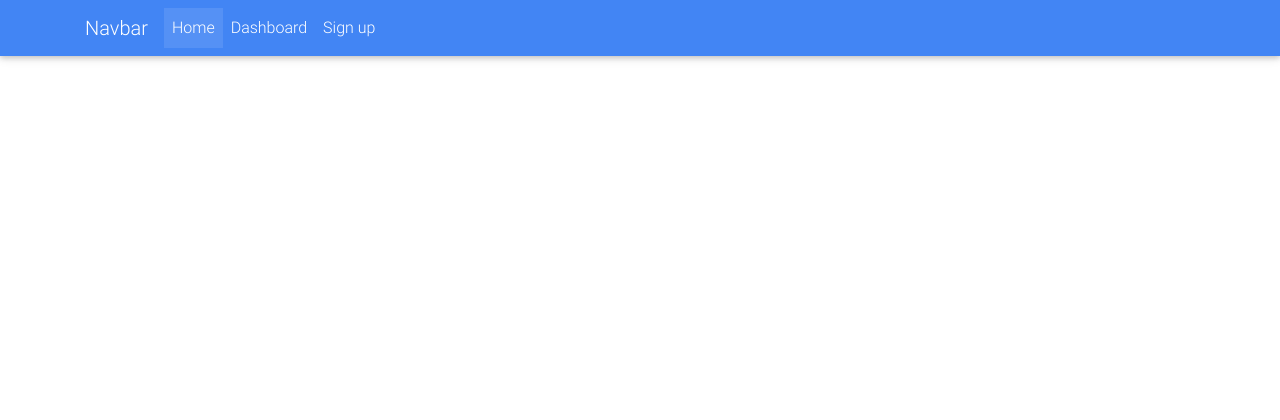
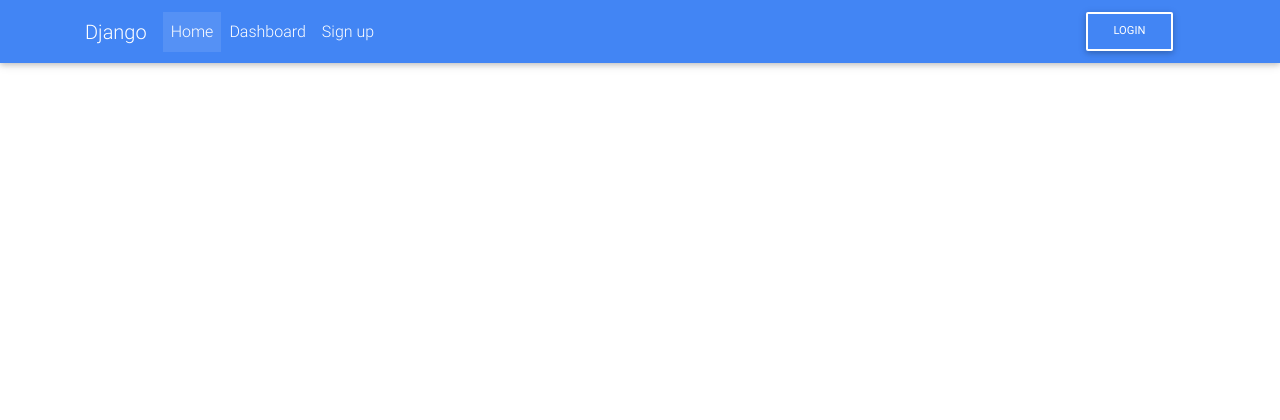
Before and after one commit to Alexmhack/Django-Signup, a Django app: page / in a window 1280 px wide. Shown: the top 420 px of the page. Run offline with Django 3.2, Linux system fonts and the light colour scheme; some libraries are stand-ins or nearby versions.

Commit message:
add links and buttons in navbar

```diff
--- a/templates/navbar.html
+++ b/templates/navbar.html
@@ -3,7 +3,7 @@
 
 <div class="container">
     <!-- Navbar brand -->
-    <a class="navbar-brand" href="#">Navbar</a>
+    <a class="navbar-brand" href="{% url 'home' %}">Django</a>
 
     <!-- Collapse button -->
     <button class="navbar-toggler" type="button" data-toggle="collapse" data-target="#basicExampleNav" aria-controls="basicExampleNav"
@@ -17,7 +17,7 @@
         <!-- Links -->
         <ul class="navbar-nav mr-auto">
             <li class="nav-item active">
-                <a class="nav-link" href="#">Home
+                <a class="nav-link" href="{% url 'home' %}">Home
                     <span class="sr-only">(current)</span>
                 </a>
             </li>
@@ -31,7 +31,21 @@
         </ul>
         <!-- Links -->
 
-
+        <!-- login and logout buttons -->
+        <div class="my-1 mr-3">
+            {% if user.is_authenticated %}
+                <a class="btn btn-outline-white btn-md my-2 my-sm-0 ml-3" href="{% url 'logout' %}">Logout</a>
+        </div>
+        <div class="my-1 mr-3">
+                <!-- user icon -->
+                <div class="white-text">
+                   <i class="fa fa-user" aria-hidden="true"></i>
+                   {{ request.user }}
+                </div>
+            {% else %}
+                <a class="btn btn-outline-white btn-md my-2 my-sm-0 ml-3" href="{% url 'login' %}">Login</a>
+            {% endif %}
+        </div>
     </div>
     <!-- Collapsible content -->
 
```
